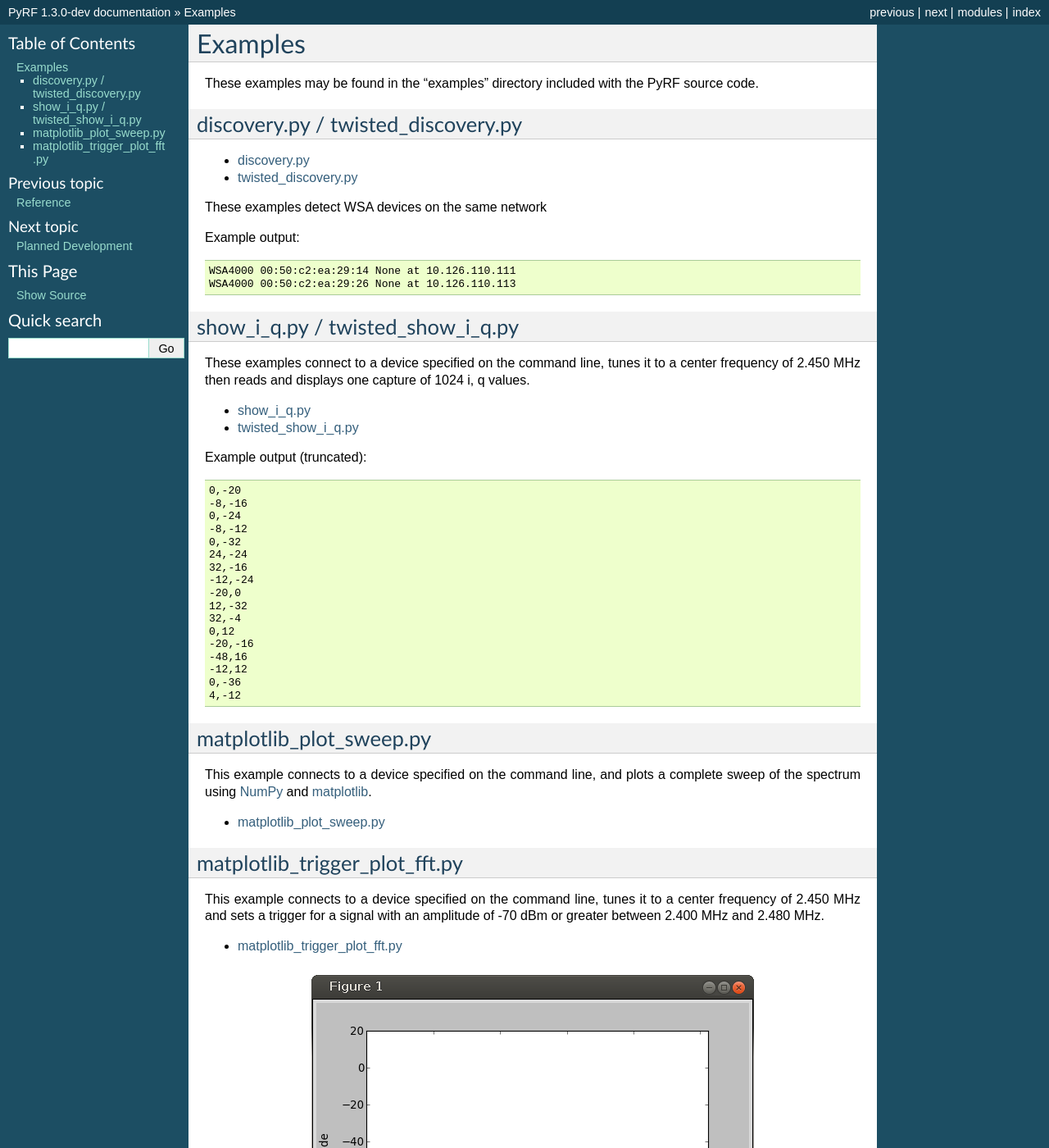
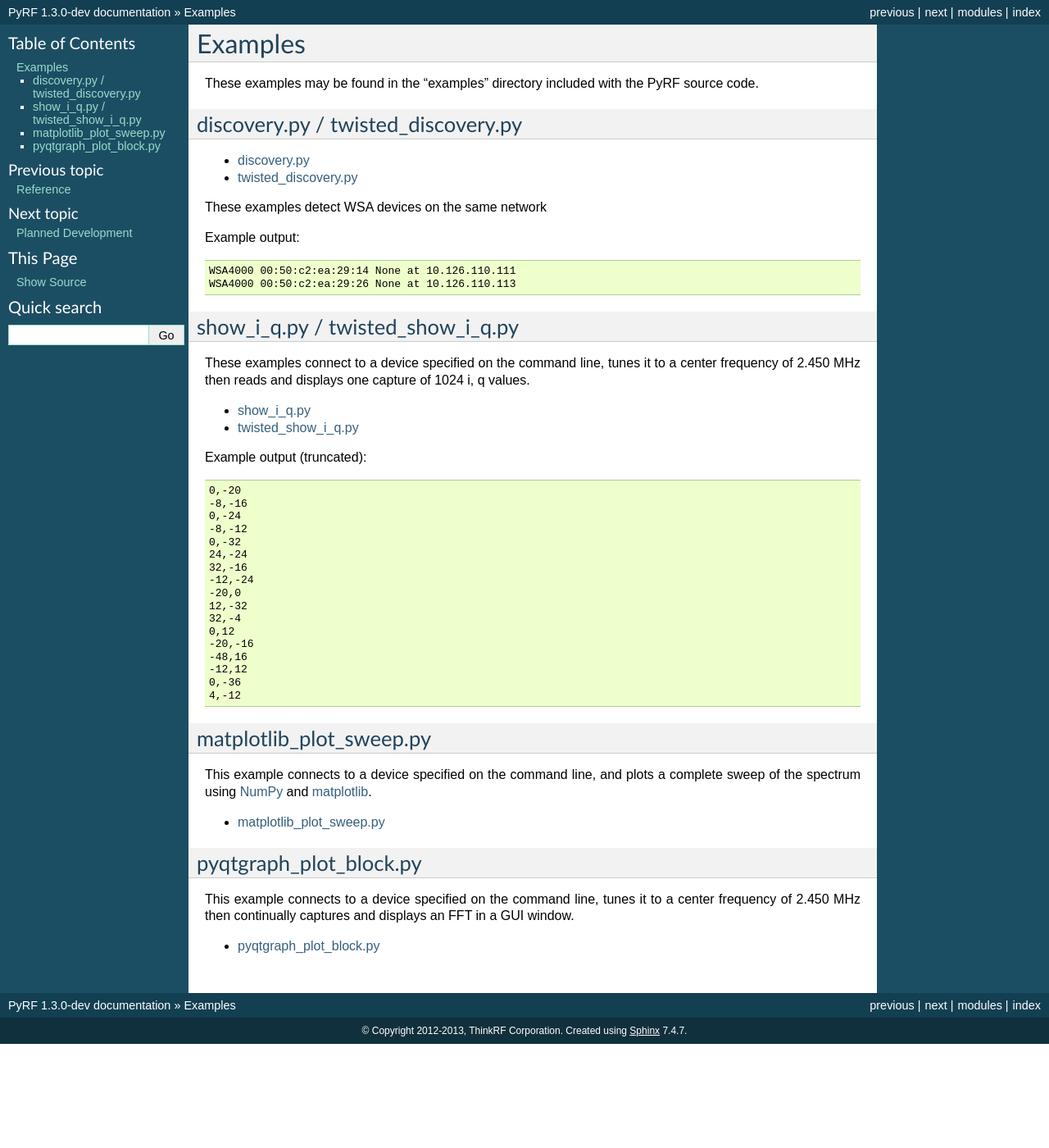
Before and after one commit to pyrf/pyrf, a Sphinx documentation site: the page built from docs/examples.rst, in a window 1280 px wide and 1400 px high. Shown: the whole window at 82% size. Built offline with Sphinx 7.4.7, drawn with Linux system fonts in a browser that asks for light colours; some of the changed text lies outside the part shown.

Commit message:
document pyqtgraph_plot_block example

```diff
--- a/docs/examples.rst
+++ b/docs/examples.rst
@@ -67,17 +67,11 @@ and plots a complete sweep of the spectrum using NumPy_ and matplotlib_.
 .. _matplotlib: http://matplotlib.org/
 
 
-matplotlib_trigger_plot_fft.py
-------------------------------
+pyqtgraph_plot_block.py
+-----------------------
 
 This example connects to a device specified on the command line,
-tunes it to a center frequency of 2.450 MHz
-and sets a trigger for a signal with an amplitude of -70 dBm or
-greater between 2.400 MHz and 2.480 MHz.
+tunes it to a center frequency of 2.450 MHz then continually captures
+and displays an FFT in a GUI window.
 
-* `matplotlib_trigger_plot_fft.py <https://github.com/pyrf/pyrf/blob/master/examples/matplotlib_trigger_plot_fft.py>`_
-
-.. figure:: plot_fft.png
-   :alt: matplotlib_trigger_plot_fft screen shot
-
-   Example output of ``matplotlib_trigger_plot_fft.py``
+* `pyqtgraph_plot_block.py <https://github.com/pyrf/pyrf/blob/master/examples/pyqtgraph_plot_block.py>`_
```
